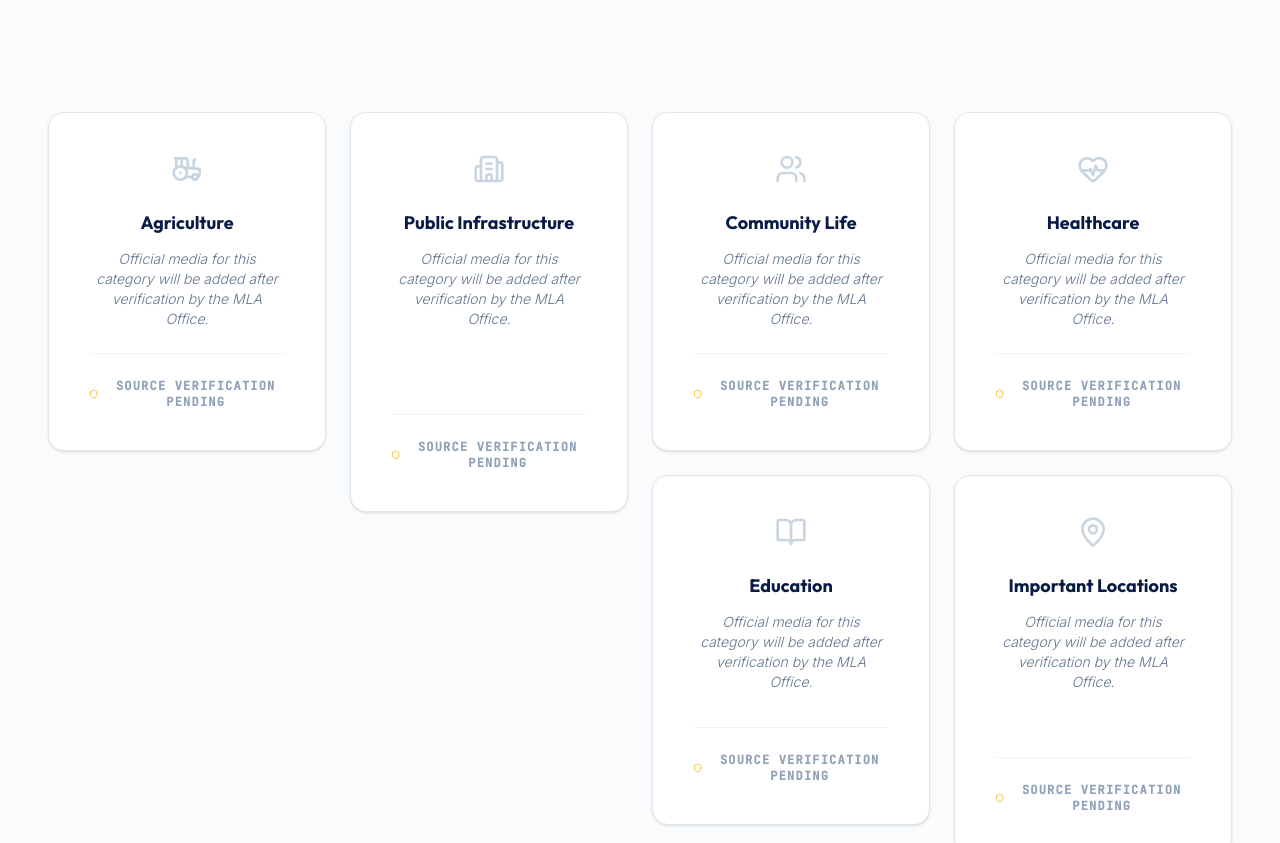
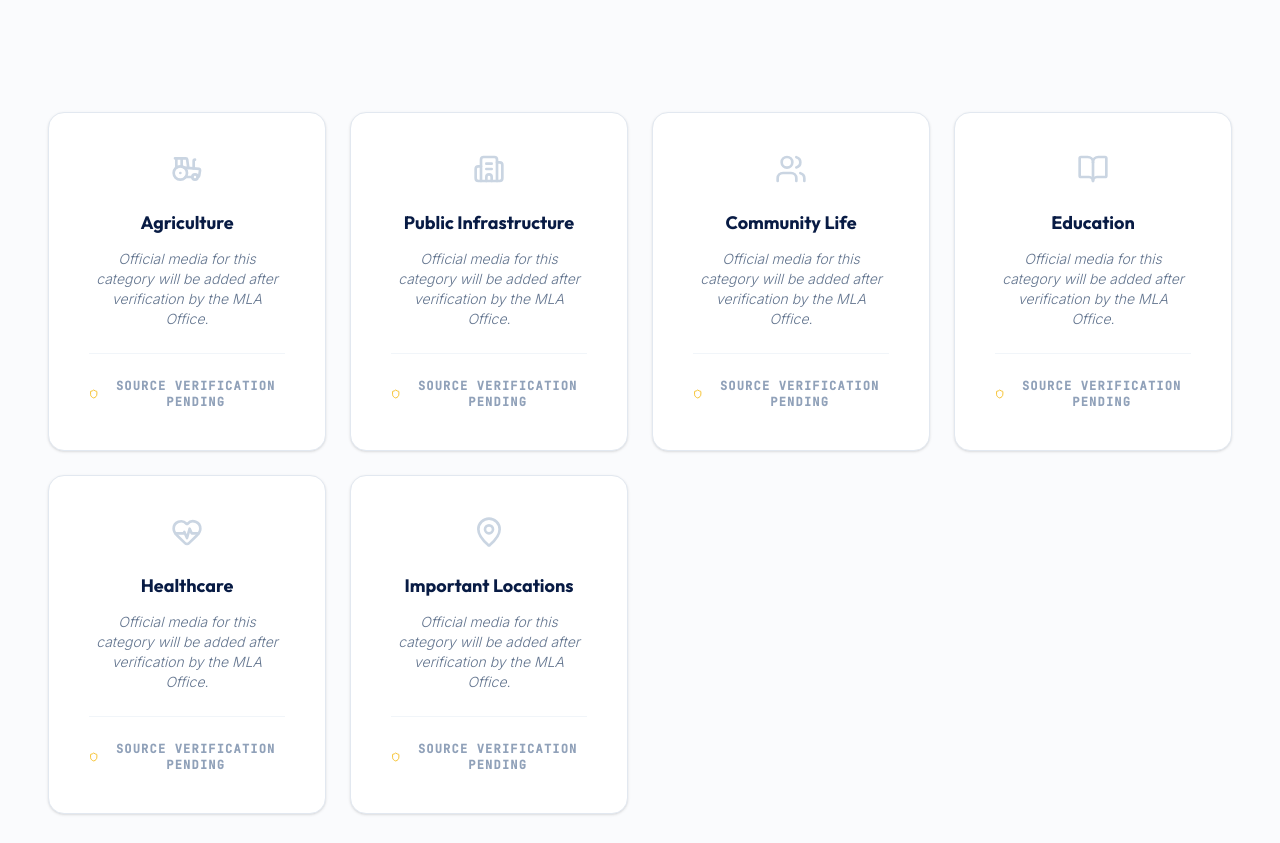
Before and after one commit to Shivanigundlapalli/Inturi-Nageswara-Rao-MLA-Website, a React (Vite) app: page /kandukur in a window 1280 px wide. Shown: the part 4133-4976 px from the top of the page. Built offline with nearby package versions, Linux system fonts and the light colour scheme; a web font is replaced by a local one.

Commit message:
Change gallery from masonry to equal-sized grid boxes

```diff
--- a/src/components/KandukurView.tsx
+++ b/src/components/KandukurView.tsx
@@ -272,13 +272,13 @@ export default function KandukurView() {
           </div>
         </div>
 
-        {/* Responsive Masonry Gallery Structure */}
-        <div className="columns-1 md:columns-2 lg:columns-3 xl:columns-4 gap-6 space-y-6">
+        {/* Equal-sized Grid Gallery Structure */}
+        <div className="grid grid-cols-1 md:grid-cols-2 lg:grid-cols-3 xl:grid-cols-4 gap-6">
 
             {/* Fallback Behavior Cards for each category */}
-            {/* Note: Real verified images from AP.gov.in and official sources will populate this masonry layout once approved. AI/Stock images are strictly disabled. */}
+            {/* Note: Real verified images from AP.gov.in and official sources will populate this layout once approved. AI/Stock images are strictly disabled. */}
 
-            <div className="break-inside-avoid bg-white border border-slate-200 rounded-2xl p-10 text-center shadow-sm flex flex-col items-center justify-center min-h-[300px] hover:border-[#F4B400]/50 transition-colors">
+            <div className="bg-white border border-slate-200 rounded-2xl p-10 text-center shadow-sm flex flex-col items-center justify-center min-h-[320px] hover:border-[#F4B400]/50 transition-colors">
                <Tractor className="w-8 h-8 text-slate-300 mb-6" />
                <p className="text-lg font-bold font-outfit text-[#081B44] mb-3">Agriculture</p>
                <p className="text-slate-500 font-light text-sm italic mb-6">
@@ -289,7 +289,7 @@ export default function KandukurView() {
                </div>
             </div>
 
-            <div className="break-inside-avoid bg-white border border-slate-200 rounded-2xl p-10 text-center shadow-sm flex flex-col items-center justify-center min-h-[400px] hover:border-[#F4B400]/50 transition-colors">
+            <div className="bg-white border border-slate-200 rounded-2xl p-10 text-center shadow-sm flex flex-col items-center justify-center min-h-[320px] hover:border-[#F4B400]/50 transition-colors">
                <Building2 className="w-8 h-8 text-slate-300 mb-6" />
                <p className="text-lg font-bold font-outfit text-[#081B44] mb-3">Public Infrastructure</p>
                <p className="text-slate-500 font-light text-sm italic mb-6">
@@ -300,7 +300,7 @@ export default function KandukurView() {
                </div>
             </div>
 
-            <div className="break-inside-avoid bg-white border border-slate-200 rounded-2xl p-10 text-center shadow-sm flex flex-col items-center justify-center min-h-[250px] hover:border-[#F4B400]/50 transition-colors">
+            <div className="bg-white border border-slate-200 rounded-2xl p-10 text-center shadow-sm flex flex-col items-center justify-center min-h-[320px] hover:border-[#F4B400]/50 transition-colors">
                <Users className="w-8 h-8 text-slate-300 mb-6" />
                <p className="text-lg font-bold font-outfit text-[#081B44] mb-3">Community Life</p>
                <p className="text-slate-500 font-light text-sm italic mb-6">
@@ -311,7 +311,7 @@ export default function KandukurView() {
                </div>
             </div>
 
-            <div className="break-inside-avoid bg-white border border-slate-200 rounded-2xl p-10 text-center shadow-sm flex flex-col items-center justify-center min-h-[350px] hover:border-[#F4B400]/50 transition-colors">
+            <div className="bg-white border border-slate-200 rounded-2xl p-10 text-center shadow-sm flex flex-col items-center justify-center min-h-[320px] hover:border-[#F4B400]/50 transition-colors">
                <BookOpen className="w-8 h-8 text-slate-300 mb-6" />
                <p className="text-lg font-bold font-outfit text-[#081B44] mb-3">Education</p>
                <p className="text-slate-500 font-light text-sm italic mb-6">
@@ -322,7 +322,7 @@ export default function KandukurView() {
                </div>
             </div>
 
-            <div className="break-inside-avoid bg-white border border-slate-200 rounded-2xl p-10 text-center shadow-sm flex flex-col items-center justify-center min-h-[300px] hover:border-[#F4B400]/50 transition-colors">
+            <div className="bg-white border border-slate-200 rounded-2xl p-10 text-center shadow-sm flex flex-col items-center justify-center min-h-[320px] hover:border-[#F4B400]/50 transition-colors">
                <HeartPulse className="w-8 h-8 text-slate-300 mb-6" />
                <p className="text-lg font-bold font-outfit text-[#081B44] mb-3">Healthcare</p>
                <p className="text-slate-500 font-light text-sm italic mb-6">
@@ -333,7 +333,7 @@ export default function KandukurView() {
                </div>
             </div>
 
-            <div className="break-inside-avoid bg-white border border-slate-200 rounded-2xl p-10 text-center shadow-sm flex flex-col items-center justify-center min-h-[380px] hover:border-[#F4B400]/50 transition-colors">
+            <div className="bg-white border border-slate-200 rounded-2xl p-10 text-center shadow-sm flex flex-col items-center justify-center min-h-[320px] hover:border-[#F4B400]/50 transition-colors">
                <MapPin className="w-8 h-8 text-slate-300 mb-6" />
                <p className="text-lg font-bold font-outfit text-[#081B44] mb-3">Important Locations</p>
                <p className="text-slate-500 font-light text-sm italic mb-6">
```
